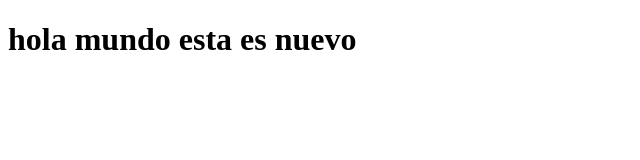
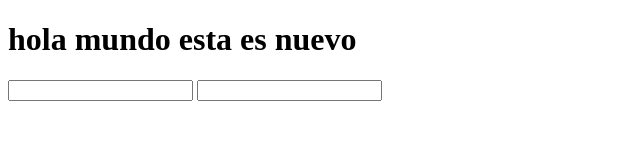
Before and after one commit to angelluna03030/HelloGit, a plain HTML site: page index.html in a window 1280 px wide. Shown: the whole page, without its empty margins (0-640 px from the left). Drawn offline with Linux system fonts and the light colour scheme.

Commit message:
se agrgo un form

```diff
--- a/index.html
+++ b/index.html
@@ -7,5 +7,10 @@
 </head>
 <body>
     <h1>hola mundo esta es nuevo</h1>
+    <form action="#" method="post">
+        <input type="datetime" name="" id="">
+        <input type="email" name="email" id="email">
+
+    </form>
 </body>
 </html>
```
